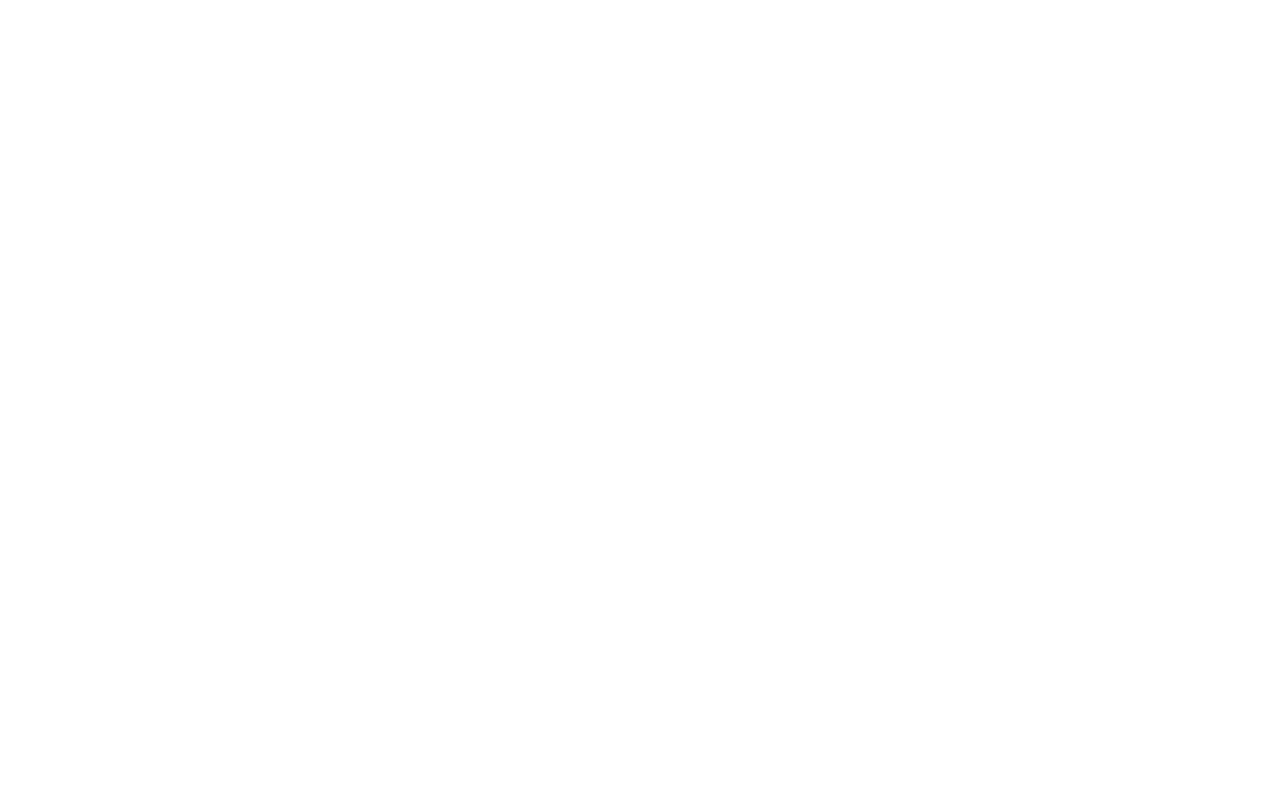
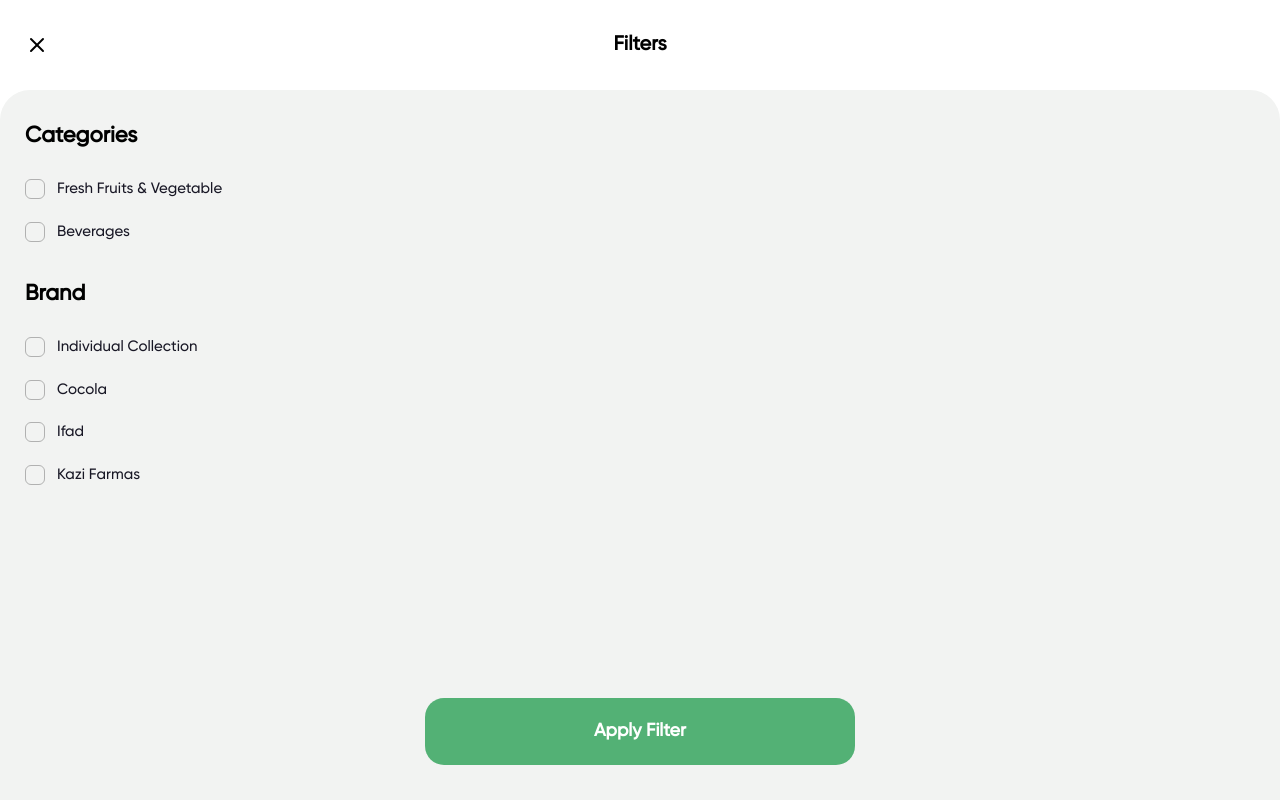
Before and after one commit to light2620/grocery-app, a React (Vite) app: page /filter in a window 1280 px wide. Before the commit this address had no page. Built offline with nearby package versions, Linux system fonts and the light colour scheme.

Commit message:
sync category page with filters

```diff
--- /dev/null
+++ b/src/components/filter/filterCheckbox.tsx
@@ -0,0 +1,108 @@
+import { Check } from "lucide-react";
+
+
+interface Props{
+
+label:string;
+
+checked:boolean;
+
+onClick:()=>void;
+
+}
+
+
+
+const FilterCheckbox=({
+
+label,
+checked,
+onClick
+
+}:Props)=>{
+
+
+return (
+
+<button
+
+onClick={onClick}
+
+className="
+flex
+items-center
+gap-[12px]
+
+text-[15px]
+"
+>
+
+
+<div
+
+className={`
+w-[20px]
+h-[20px]
+
+rounded-[6px]
+
+border
+
+flex
+items-center
+justify-center
+
+${
+checked
+?
+"bg-[#53B175] border-[#53B175]"
+:
+"border-[#B1B1B1]"
+}
+
+`}
+
+>
+
+
+{
+checked &&
+<Check
+size={15}
+className="
+text-white
+"
+/>
+}
+
+
+</div>
+
+
+
+
+<span
+
+className={
+checked
+?
+"text-[#53B175]"
+:
+"text-[#181725]"
+}
+
+>
+
+{label}
+
+</span>
+
+
+</button>
+
+)
+
+}
+
+
+export default FilterCheckbox;
--- a/src/pages/app/CategoryProducts.tsx
+++ b/src/pages/app/CategoryProducts.tsx
@@ -1,3 +1,8 @@
+import { useEffect
+
+
+ } from "react";
+
 import {
   ArrowLeft,
   SlidersHorizontal,
@@ -14,7 +19,7 @@ import ProductCard from "../../components/product/ProductCard";
 
 
 import { useProductStore } from "../../stores/productStore";
-
+import { useFilterStore } from "../../stores/filterStore";
 
 import categories from "../../data/categories.json";
 
@@ -48,12 +53,55 @@ const CategoryProducts = () => {
 
 
 
-  const filteredProducts =
-    products.filter(
-      item =>
-        item.category === category
-    );
+const selectedCategories =
+useFilterStore(
+ state=>state.categories
+);
 
+
+
+const filteredProducts =
+products.filter(product=>{
+
+
+ if(
+  selectedCategories.length === 0
+ ){
+
+  return true;
+
+ }
+
+
+ return selectedCategories.includes(
+  product.category
+ );
+
+
+});
+
+
+    const setCategories =
+useFilterStore(
+ state=>state.setCategories
+);
+
+useEffect(()=>{
+
+
+ if(category){
+
+  setCategories([
+    category
+  ]);
+
+ }
+
+
+},[
+ category,
+ setCategories
+]);
 
 
 
@@ -128,11 +176,15 @@ const CategoryProducts = () => {
 
 
 
-          <button>
+          <button
+onClick={()=>
+navigate("/filter")
+}
+>
 
-            <SlidersHorizontal />
+<SlidersHorizontal/>
 
-          </button>
+</button>
 
 
 
--- a/src/pages/app/Explore.tsx
+++ b/src/pages/app/Explore.tsx
@@ -1,4 +1,5 @@
 import { useState } from "react";
+import { useNavigate } from "react-router-dom";
 
 import {
   Search,
@@ -23,6 +24,8 @@ import { useDebounce } from "../../hooks/useDebounce";
 
 
 const Explore = () => {
+
+    const navigate = useNavigate();
 
 
   const [searchValue, setSearchValue] =
@@ -274,11 +277,15 @@ const Explore = () => {
 
           {showSearch && (
 
-            <button>
+           <button
+onClick={()=>
+navigate("/filter")
+}
+>
 
-              <SlidersHorizontal />
+<SlidersHorizontal/>
 
-            </button>
+</button>
 
           )}
 
--- /dev/null
+++ b/src/pages/app/Filter.tsx
@@ -0,0 +1,372 @@
+import { X } from "lucide-react";
+
+import { useNavigate } from "react-router-dom";
+
+
+import FilterCheckbox from "../../components/filter/filterCheckbox";
+
+
+import {
+  useFilterStore
+} from "../../stores/filterStore";
+
+
+import categoriesData from "../../data/categories.json";
+
+
+import type { Category } from "../../types/category";
+
+
+
+
+const brandOptions = [
+
+  "Individual Collection",
+
+  "Cocola",
+
+  "Ifad",
+
+  "Kazi Farmas",
+
+];
+
+
+
+
+
+const Filter = () => {
+
+
+  const navigate = useNavigate();
+
+
+
+  const categoryOptions =
+    categoriesData as Category[];
+
+
+
+
+
+  const {
+
+    categories,
+
+    brands,
+
+    toggleCategory,
+
+    toggleBrand,
+
+  } = useFilterStore();
+
+
+
+
+
+  return (
+
+    <main
+      className="
+        min-h-screen
+
+        bg-white
+      "
+    >
+
+
+
+      {/* header */}
+
+
+      <header
+        className="
+          h-[90px]
+
+          px-[25px]
+
+          flex
+          items-center
+          justify-between
+        "
+      >
+
+
+
+        <button
+          onClick={() =>
+            navigate(-1)
+          }
+        >
+
+          <X />
+
+        </button>
+
+
+
+
+
+        <h1
+          className="
+            text-[20px]
+
+            font-semibold
+          "
+        >
+
+          Filters
+
+        </h1>
+
+
+
+
+        <div className="w-6" />
+
+
+
+      </header>
+
+
+
+
+
+
+
+
+
+      <section
+        className="
+          min-h-[calc(100vh-90px)]
+
+          bg-[#F2F3F2]
+
+          rounded-t-[30px]
+
+          px-[25px]
+
+          pt-[30px]
+
+          relative
+        "
+      >
+
+
+
+
+
+        {/* categories */}
+
+
+        <h2
+          className="
+            text-[22px]
+
+            font-semibold
+
+            mb-[25px]
+          "
+        >
+
+          Categories
+
+        </h2>
+
+
+
+
+
+        <div
+          className="
+            flex
+            flex-col
+            gap-[20px]
+          "
+        >
+
+
+          {
+
+            categoryOptions.map(
+              category => (
+
+                <FilterCheckbox
+
+                  key={category.id}
+
+                  label={category.name}
+
+
+                  checked={
+                    categories.includes(
+                      category.slug
+                    )
+                  }
+
+
+                  onClick={() =>
+
+                    toggleCategory(
+                      category.slug
+                    )
+
+                  }
+
+                />
+
+              )
+            )
+
+          }
+
+
+        </div>
+
+
+
+
+
+
+
+
+
+        {/* brands */}
+
+
+        <h2
+          className="
+            mt-[35px]
+
+            text-[22px]
+
+            font-semibold
+
+            mb-[25px]
+          "
+        >
+
+          Brand
+
+        </h2>
+
+
+
+
+
+
+        <div
+          className="
+            flex
+            flex-col
+            gap-[20px]
+          "
+        >
+
+
+          {
+
+            brandOptions.map(
+              brand => (
+
+                <FilterCheckbox
+
+                  key={brand}
+
+                  label={brand}
+
+
+                  checked={
+                    brands.includes(
+                      brand
+                    )
+                  }
+
+
+                  onClick={() =>
+
+                    toggleBrand(
+                      brand
+                    )
+
+                  }
+
+                />
+
+              )
+            )
+
+          }
+
+
+        </div>
+
+
+
+
+
+
+
+
+
+        {/* button */}
+
+
+        <button
+
+          onClick={() =>
+            navigate(-1)
+          }
+
+
+          className="
+            fixed
+
+            left-[25px]
+            right-[25px]
+
+            bottom-[35px]
+
+
+            md:left-1/2
+            md:-translate-x-1/2
+            md:w-[430px]
+
+
+            h-[67px]
+
+
+            rounded-[19px]
+
+
+            bg-[#53B175]
+
+
+            text-white
+
+            text-[18px]
+
+            font-semibold
+          "
+        >
+
+          Apply Filter
+
+        </button>
+
+
+
+
+
+      </section>
+
+
+    </main>
+
+  );
+
+};
+
+
+export default Filter;
--- a/src/routes/AppRoutes.tsx
+++ b/src/routes/AppRoutes.tsx
@@ -18,7 +18,7 @@ import AppLayout from "../components/layout/AppLayout";
 import Explore from "../pages/app/Explore";
 import CategoryProducts from "../pages/app/CategoryProducts";
 import Favourite from "../pages/app/Favourite";
-
+import Filter from "../pages/app/Filter";
 
 
 const AppRoutes = () => {
@@ -114,8 +114,16 @@ path="/product/:id"
 element={<ProductDetail/>}
 
 />
+<Route
+
+path="/filter"
+
+element={<Filter/>}
+
+/>
 
 </Routes>
+
 
 )
 
--- /dev/null
+++ b/src/stores/filterStore.ts
@@ -0,0 +1,149 @@
+import { create } from "zustand";
+
+
+interface FilterStore {
+
+  categories: string[];
+
+  brands: string[];
+
+
+  setCategories:
+  (values:string[])=>void;
+
+
+  toggleCategory:
+  (value:string)=>void;
+
+
+  toggleBrand:
+  (value:string)=>void;
+
+
+  clearFilters:()=>void;
+
+}
+
+
+
+
+export const useFilterStore =
+create<FilterStore>((set,get)=>({
+
+
+categories:[],
+
+brands:[],
+
+
+
+
+setCategories:(values)=>{
+
+
+set({
+ categories:values
+});
+
+
+},
+
+
+
+
+
+toggleCategory:(value)=>{
+
+
+const exists =
+get()
+.categories
+.includes(value);
+
+
+
+set({
+
+categories:
+
+exists
+
+?
+
+get()
+.categories
+.filter(
+item=>item!==value
+)
+
+:
+
+[
+...get().categories,
+value
+]
+
+});
+
+
+},
+
+
+
+
+
+toggleBrand:(value)=>{
+
+
+const exists =
+get()
+.brands
+.includes(value);
+
+
+
+set({
+
+brands:
+
+exists
+
+?
+
+get()
+.brands
+.filter(
+item=>item!==value
+)
+
+:
+
+[
+...get().brands,
+value
+]
+
+});
+
+
+},
+
+
+
+
+clearFilters:()=>{
+
+
+set({
+
+categories:[],
+
+brands:[]
+
+});
+
+
+}
+
+
+}));
```
